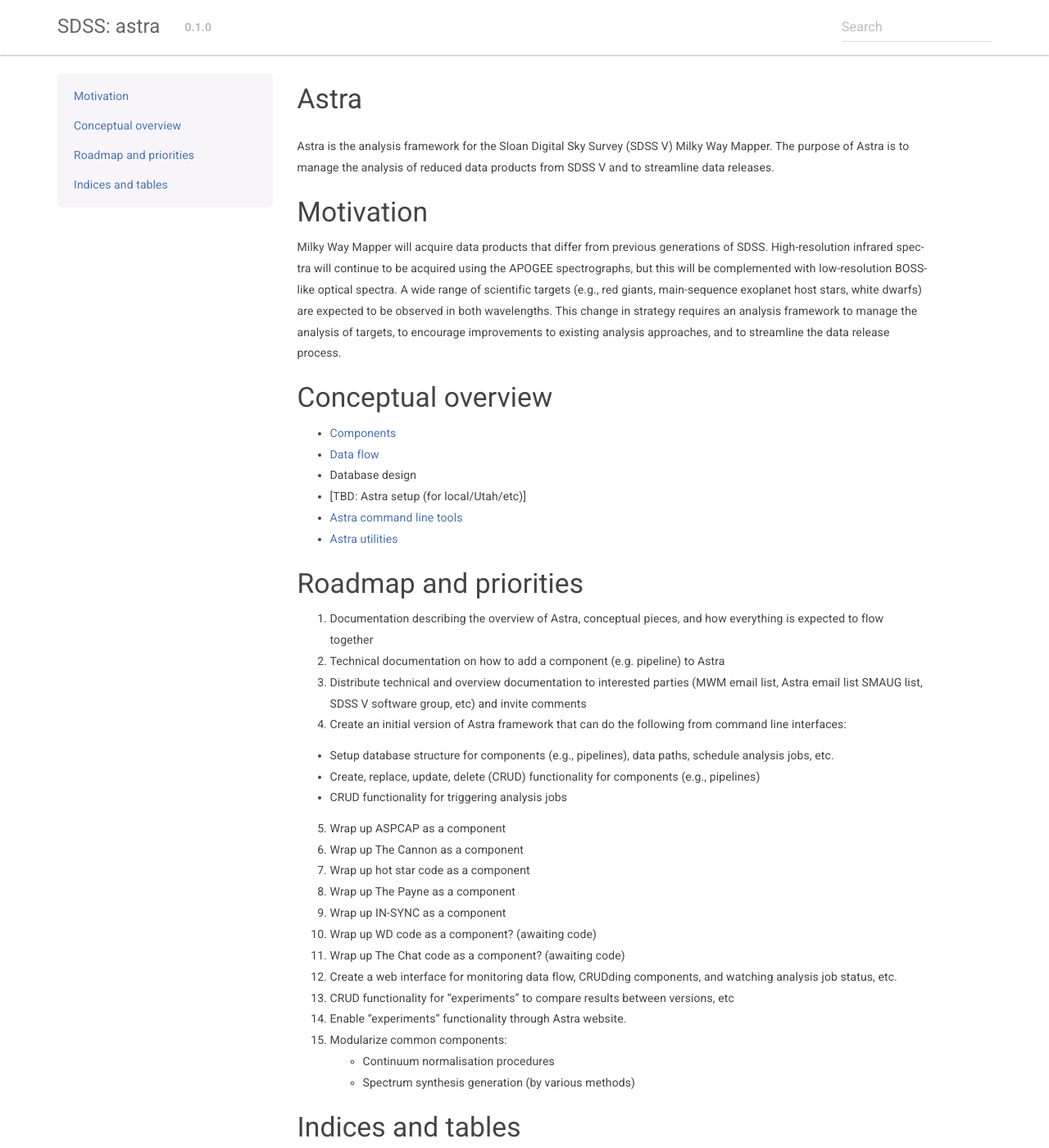
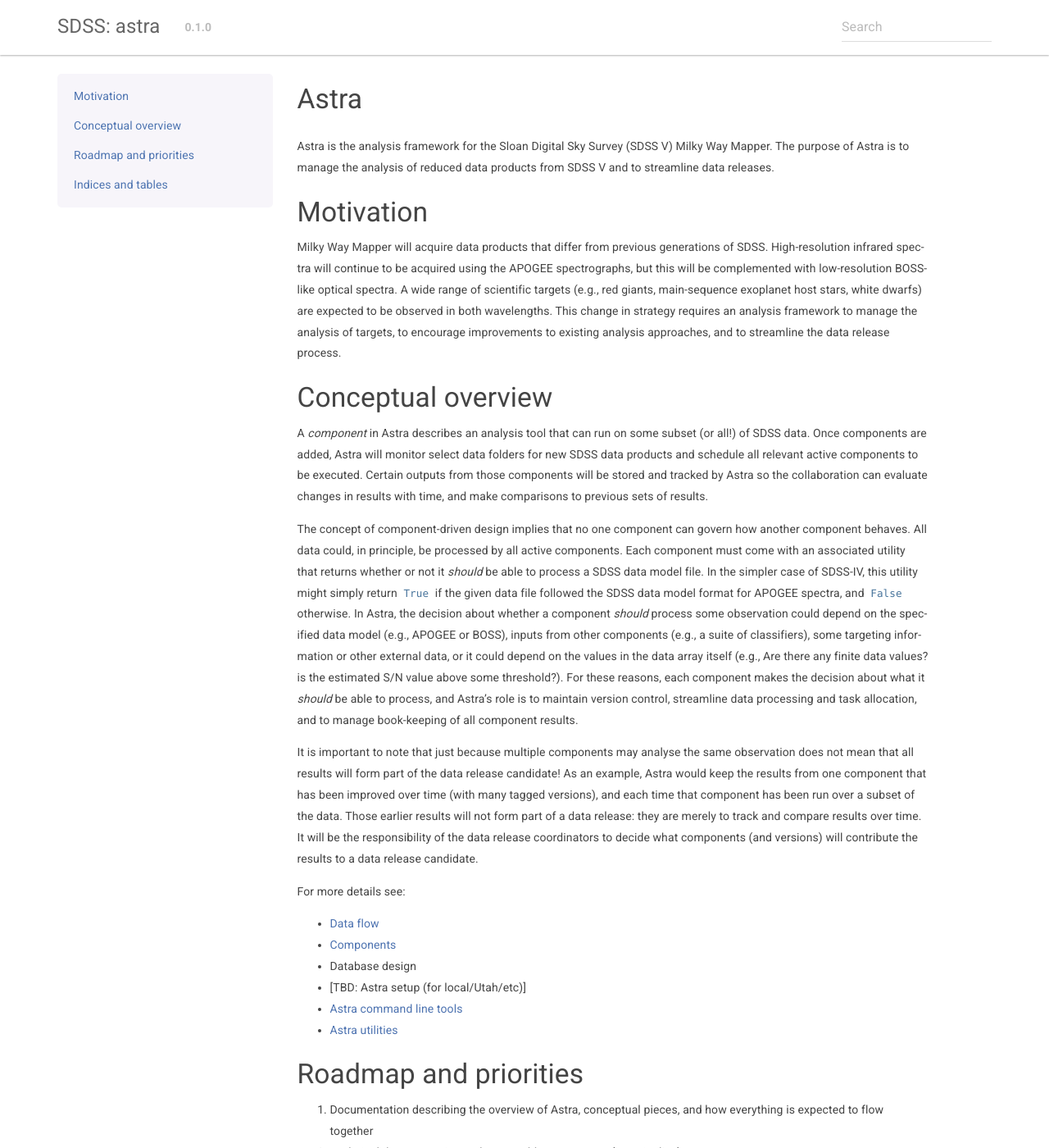
Before and after one commit to sdss/astra, a Sphinx documentation site: the page built from docs/sphinx/index.rst, in a window 1280 px wide and 1400 px high. Shown: the whole window at 82% size. Built offline with Sphinx 7.4.7, drawn with Linux system fonts in a browser that asks for light colours; the version number is read from the project's files by our own code.

Commit message:
add overview docs to front page

```diff
--- a/docs/sphinx/index.rst
+++ b/docs/sphinx/index.rst
@@ -28,8 +28,43 @@
 Conceptual overview
 ===================
 
+A *component* in Astra describes an analysis tool that can run on some subset
+(or all!) of SDSS data. Once components are added, Astra will monitor select data
+folders for new SDSS data products and schedule all relevant active components
+to be executed. Certain outputs from those components will be stored and tracked
+by Astra so the collaboration can evaluate changes in results with time, and
+make comparisons to previous sets of results.
+
+The concept of component-driven design implies that no one component can govern
+how another component behaves. All data could, in principle, be processed by all
+active components. Each component must come with an associated utility that
+returns whether or not it *should* be able to process a SDSS data model file.
+In the simpler case of SDSS-IV, this utility might simply return ``True`` if the
+given data file followed the SDSS data model format for APOGEE spectra, and
+``False`` otherwise. In Astra, the decision about whether a component *should*
+process some observation could depend on the specified data model (e.g., APOGEE
+or BOSS), inputs from other components (e.g., a suite of classifiers), some
+targeting information or other external data, or it could depend on the values
+in the data array itself (e.g., Are there any finite data values? is the estimated
+S/N value above some threshold?). For these reasons, each component makes the
+decision about what it *should* be able to process, and Astra's role is to
+maintain version control, streamline data processing and task allocation, and
+to manage book-keeping of all component results.
+
+It is important to note that just because multiple components may analyse the
+same observation does not mean that all results will form part of the data
+release candidate! As an example, Astra would keep the results from one
+component that has been improved over time (with many tagged versions), and
+each time that component has been run over a subset of the data. Those
+earlier results will not form part of a data release: they are merely to
+track and compare results over time. It will be the responsibility of the
+data release coordinators to decide what components (and versions) will
+contribute the results to a data release candidate.
+
+For more details see:
+
+* :ref:`Data flow <data>`
 * :ref:`Components <components>`
-* :ref:`Data flow <data>`
 * :ref:`Database design <database>`
 * :ref:`[TBD: Astra setup (for local/Utah/etc)]`
 * :ref:`Astra command line tools <astra-tools>`
```
Also changed, not shown: docs/sphinx/data.rst (+8 -7 lines).
